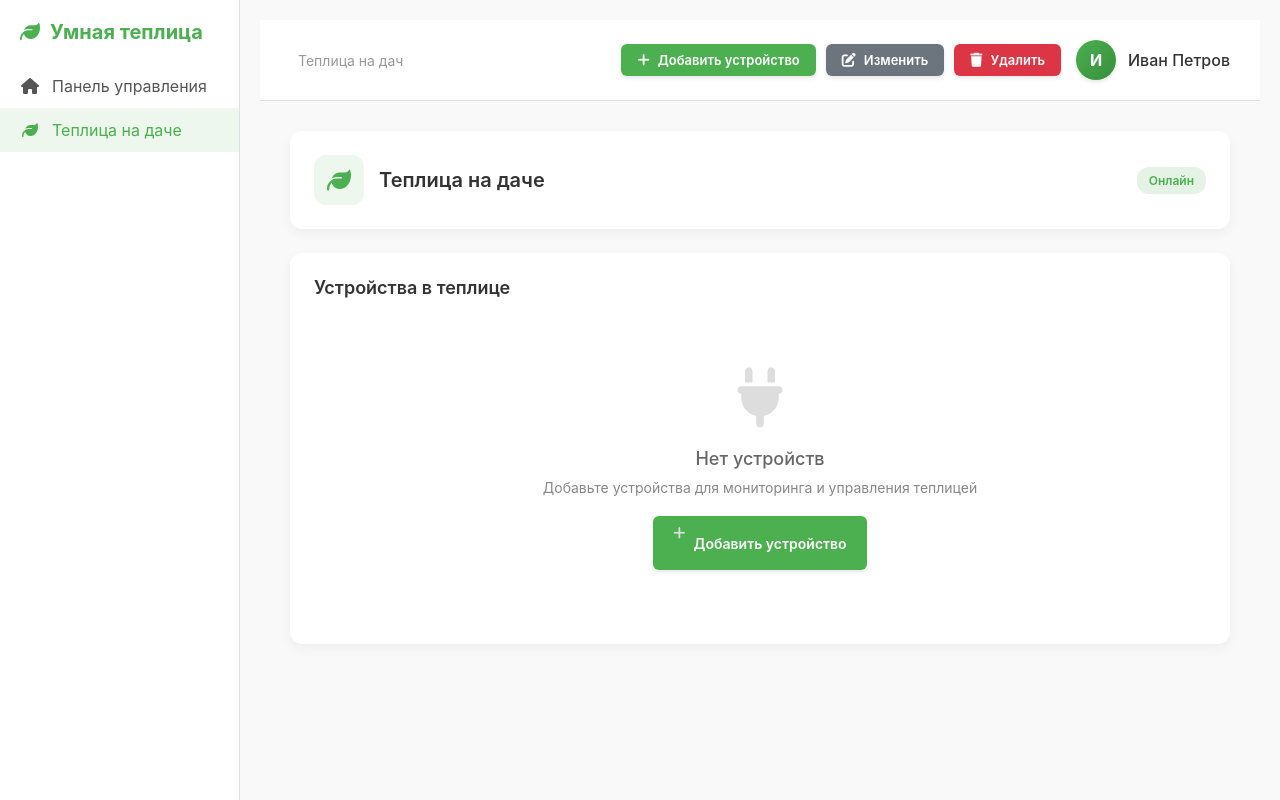
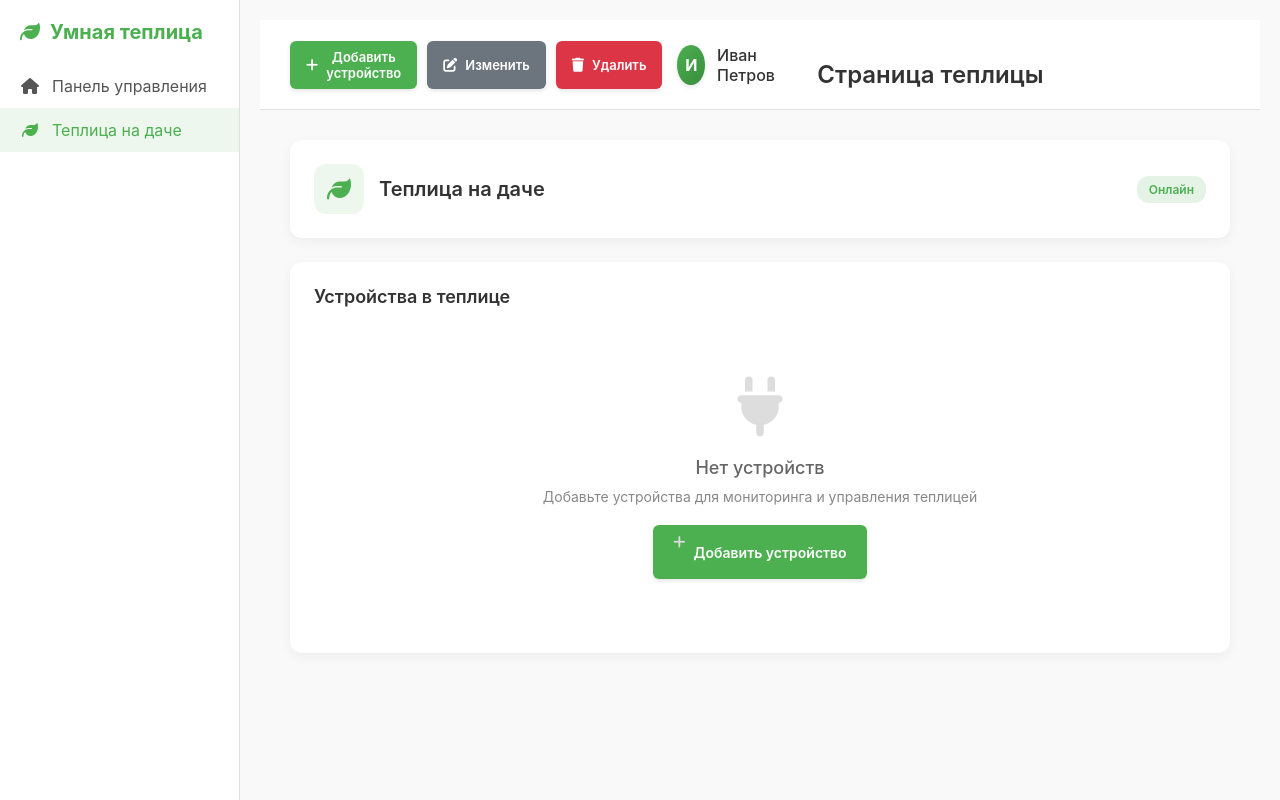
Before and after one commit to Antonmish822/IoT-Greenhouse, a Django app: page /greenhouse_detail/ in a window 1280 px wide. Run offline with Django 5.2, Linux system fonts and the light colour scheme.

Commit message:
пж последняя

```diff
--- a/growing/main/templates/main/greenhouse_detail.html
+++ b/growing/main/templates/main/greenhouse_detail.html
@@ -947,10 +947,9 @@
   <!-- Основной контент -->
   <main class="main">
 <header class="header">
-    <div class="breadcrumb">
-        <span id="breadcrumb-greenhouse-name">Теплица на дач</span>
-    </div>
-
+    <h1 class="page-title">
+      Страница теплицы
+    </h1>
     <div class="header-actions">
         <div class="greenhouse-actions">
             <button class="btn" id="add-device-btn">
```
